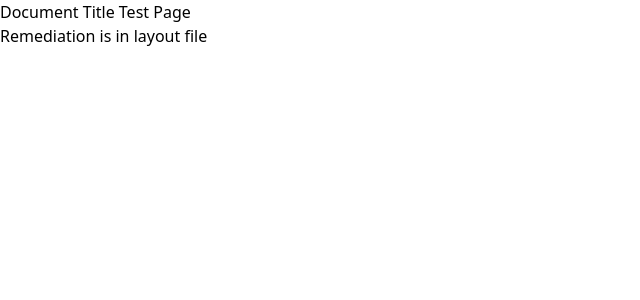
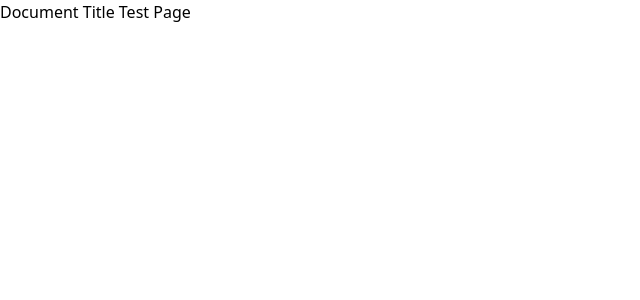
Before and after one commit to test-party/guinea-pig-next, a Next.js app: page /document-title in a window 1280 px wide. Shown: the top 300 px of the page, without its empty margins (0-640 px from the left). Built offline with nearby package versions, Linux system fonts and the light colour scheme.

Commit message:
amk - document title

```diff
--- a/src/app/document-title/page.tsx
+++ b/src/app/document-title/page.tsx
@@ -6,7 +6,6 @@ const Page = () => {
     return (
         <div>
             <div>Document Title Test Page</div>
-            <div>Remediation is in layout file</div>
         </div>
     );
 };
```
